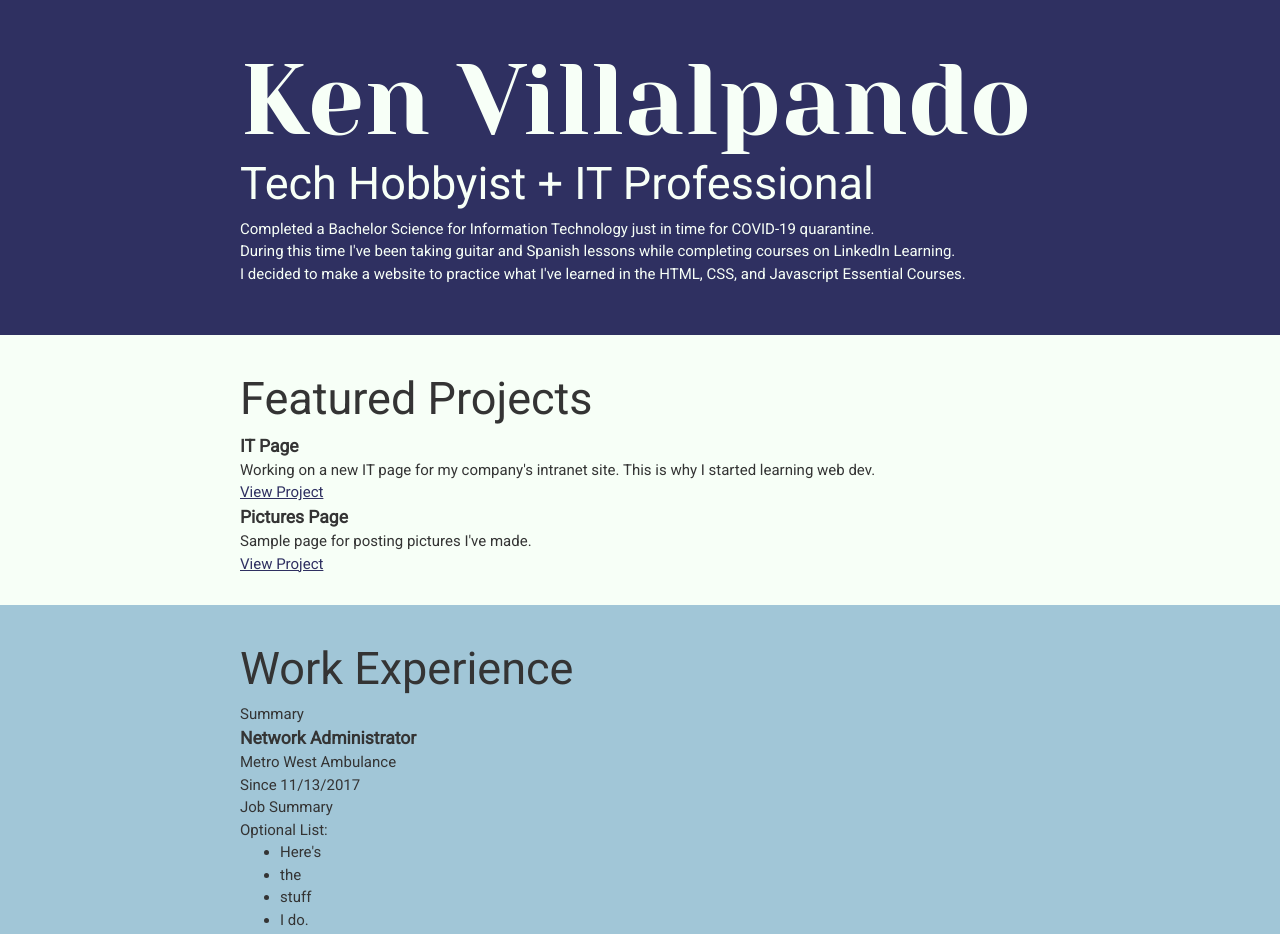
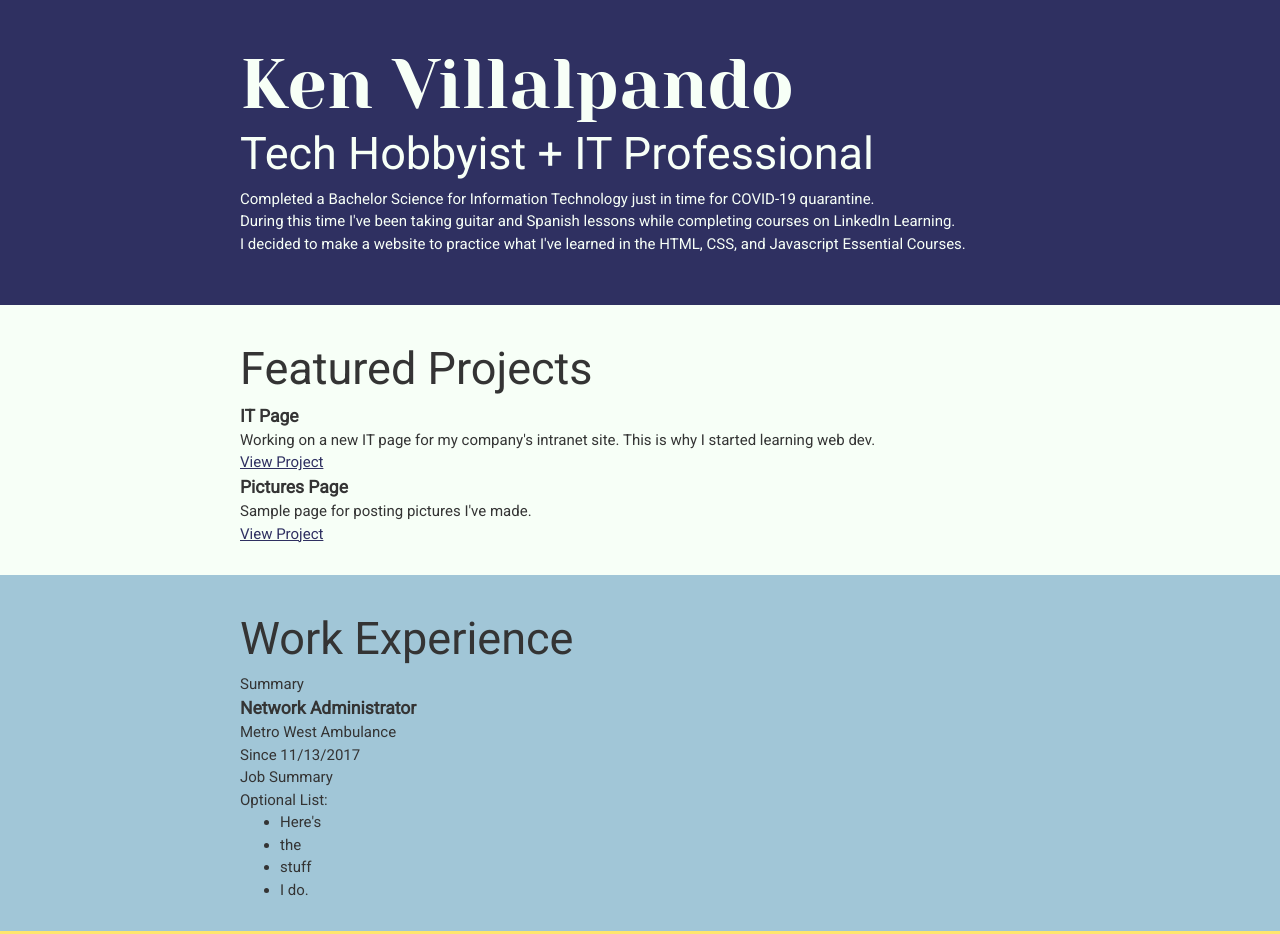
Before and after one commit to kepando/kepando.github.io, a plain HTML site: page index.html in a window 1280 px wide. Shown: the top 934 px of the page. Drawn offline with Linux system fonts and the light colour scheme.

Commit message:
Update styles.css

```diff
--- a/styles.css
+++ b/styles.css
@@ -53,6 +53,7 @@ header {
 }
 header h1 {
   font-family: 'Yeseva One', cursive;
+  font-size: 70px;
 }
 
 /* PROJECTS */
```
